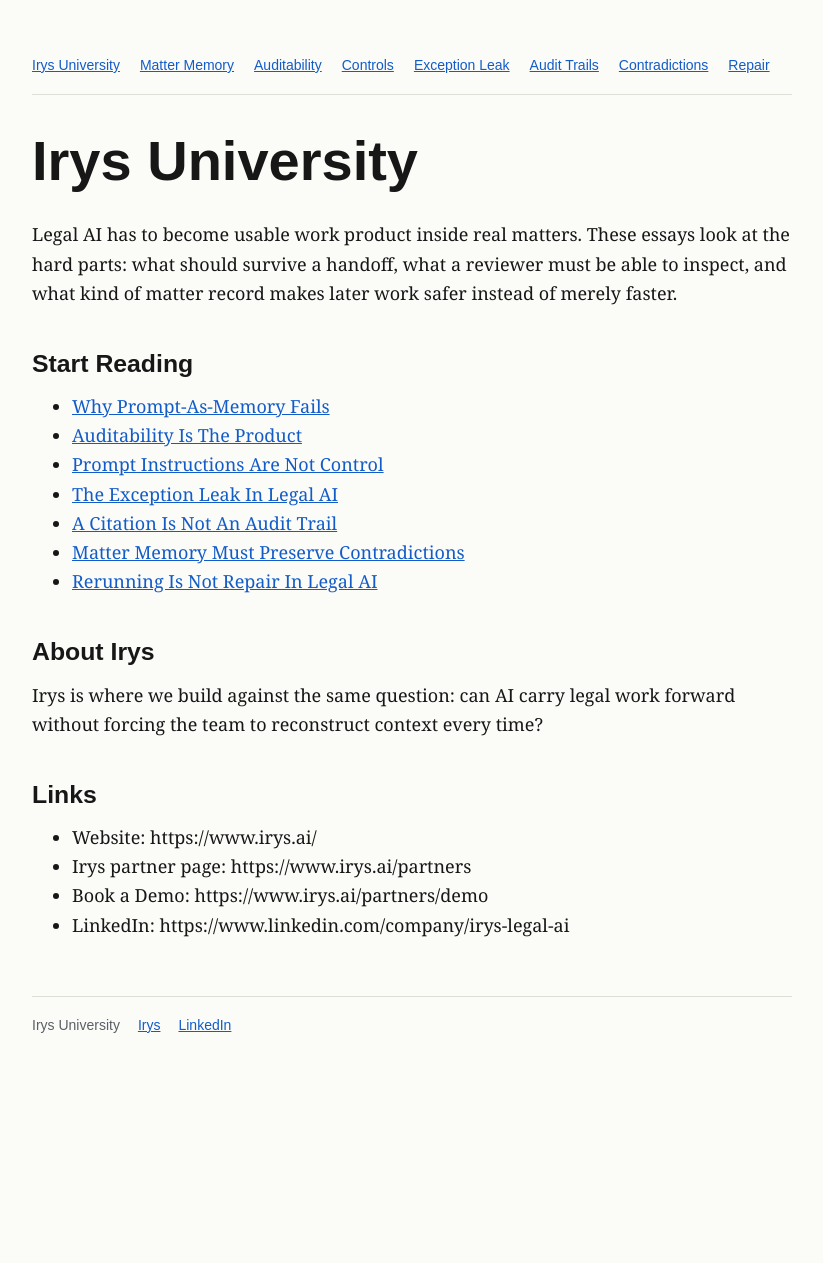
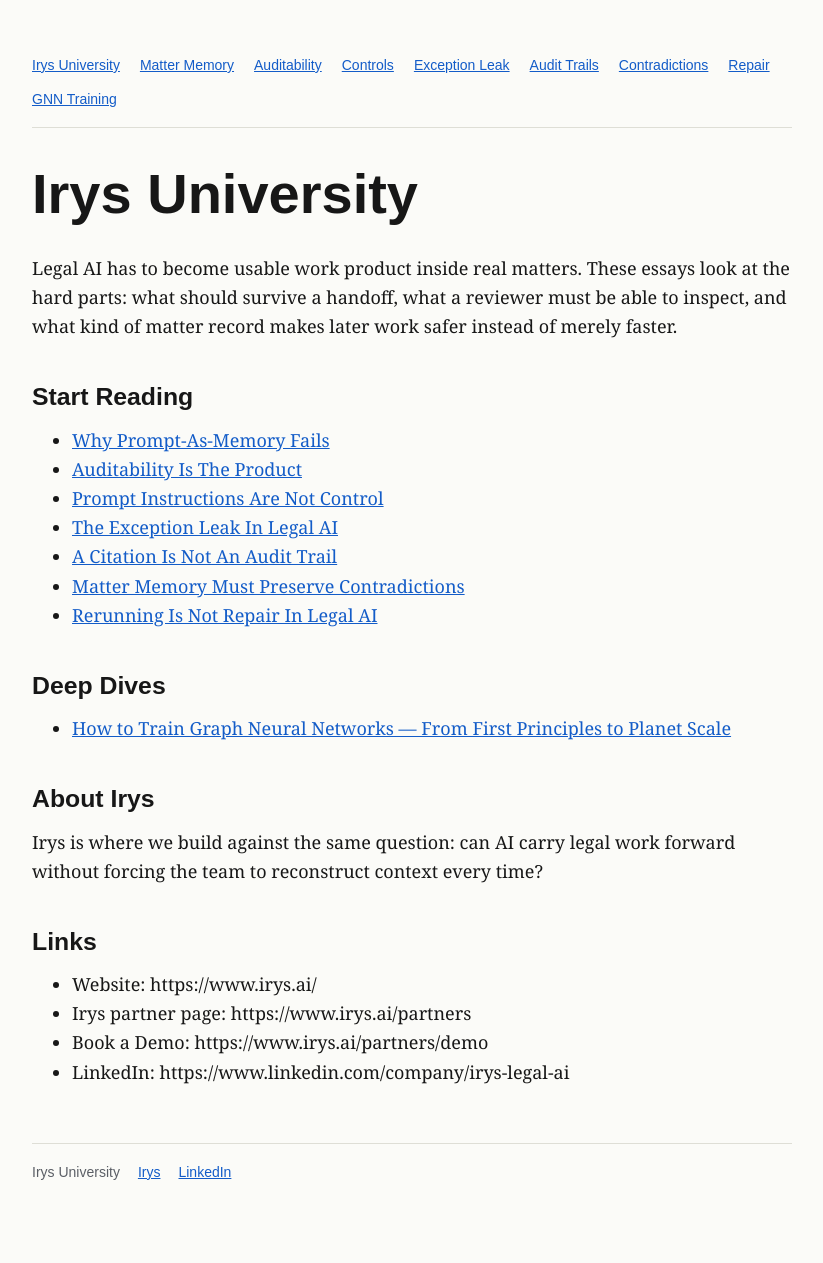
Before and after one commit to Iqidis-ai/irys-university-public, a Jekyll site: the page built from index.md, in a window 1280 px wide. Shown: the whole page, without its empty margins (228-1051 px from the left). Built offline with Jekyll 4.4.1, drawn with Linux system fonts in a browser that asks for light colours; before the commit the page ends 1116 px from its top, so only the background shows below that.

Commit message:
Add GNN training article to navigation and homepage
Committed by Devansh

Co-Authored-By: Claude Opus 4.6 <noreply@anthropic.com>

```diff
--- a/_layouts/default.html
+++ b/_layouts/default.html
@@ -163,6 +163,7 @@
         <a href="{{ site.baseurl }}/articles/citations-are-not-audit-trails.html">Audit Trails</a>
         <a href="{{ site.baseurl }}/articles/matter-memory-preserve-contradictions.html">Contradictions</a>
         <a href="{{ site.baseurl }}/articles/rerunning-is-not-repair.html">Repair</a>
+        <a href="{{ site.baseurl }}/articles/how-to-train-gnns.html">GNN Training</a>
       </nav>
       {{ content }}
       <footer aria-label="Irys links">
--- a/index.md
+++ b/index.md
@@ -18,6 +18,10 @@ Legal AI has to become usable work product inside real matters. These essays loo
 - [Matter Memory Must Preserve Contradictions](articles/matter-memory-preserve-contradictions.html)
 - [Rerunning Is Not Repair In Legal AI](articles/rerunning-is-not-repair.html)
 
+## Deep Dives
+
+- [How to Train Graph Neural Networks — From First Principles to Planet Scale](articles/how-to-train-gnns.html)
+
 ## About Irys
 
 Irys is where we build against the same question: can AI carry legal work forward without forcing the team to reconstruct context every time?
```
